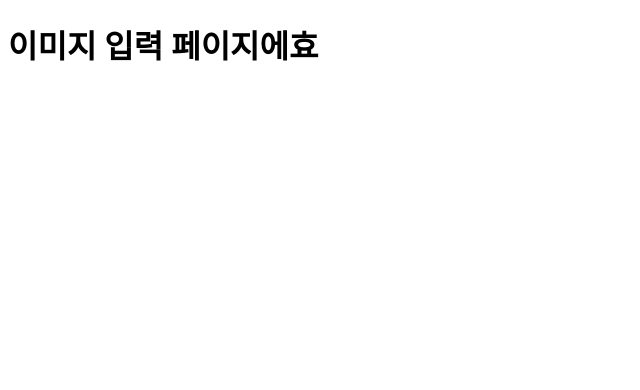
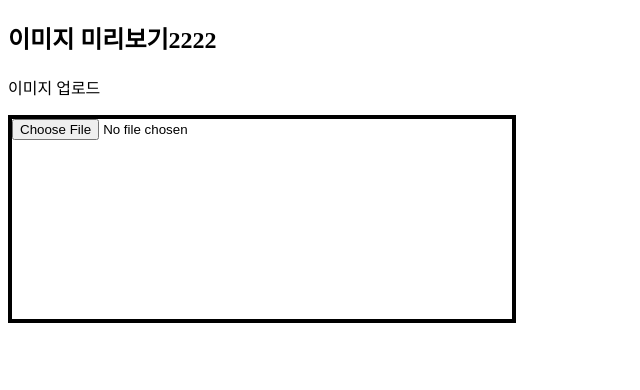
Before and after one commit to wltn716/fonteverywhere, a Django app: page /post_image in a window 1280 px wide. Shown: the top 390 px of the page, without its empty margins (0-640 px from the left). Run offline with Django 3.2, Linux system fonts and the light colour scheme; some libraries are stand-ins or nearby versions.

Commit message:
image_upload

```diff
--- /dev/null
+++ b/gungseo/static/css/post_image.css
@@ -0,0 +1,12 @@
+.img_wrap{
+	width: 300px;
+	margin-top: 50px;
+}
+.img_wrap img{
+	max-width: 100%;
+}
+#input_img{
+	width: 500px;
+	height: 200px;
+	border: 4px solid;
+}
--- a/gungseo/templates/gungseo/application.html
+++ b/gungseo/templates/gungseo/application.html
@@ -4,7 +4,9 @@
   <head>
     <title>궁서체</title>
     <link rel="stylesheet" href="{% static 'css/gungseo.css' %}">
-    <script src="https://code.jquery.com/jquery-1.10.2.js"></script>
+    <link rel="stylesheet" href="{% static 'css/post_image.css' %}">
+    <!-- <script src="https://code.jquery.com/jquery-1.10.2.js"></script> -->
+    <script type="text/javascript" src="http://code.jquery.com/jquery-3.1.0.min.js" charset="utf-8"></script>
   </head>
   <body>
     {% block content %}
--- a/gungseo/templates/gungseo/post_image.html
+++ b/gungseo/templates/gungseo/post_image.html
@@ -1,4 +1,40 @@
 {% extends 'gungseo/application.html' %}
 {% block content %}
-<h1>이미지 입력 페이지에효</h1>
+
+<h2><b>이미지 미리보기2222</b></h2>
+<div class="preview_wrap">
+	<p class="title">이미지 업로드</p>
+	<input type="file" id="input_img" />
+	<div class="img_wrap">
+    	<img id="img" />
+   </div>
+</div>
+
+<script type="text/javascript">
+	var sel_file;
+
+	$(document).ready(function(){
+		$("#input_img").on("change", handleImgFileSelect);
+	});
+
+	function handleImgFileSelect(e){
+		var files = e.target.files;
+		var filesArr = Array.prototype.slice.call(files);
+
+		filesArr.forEach(function(f){
+			if(!f.type.match("image.*")){
+				alert("확장자는 이미지 확장자만 가능합니다.");
+				return;
+			}
+
+			sel_file = f;
+
+			var reader = new FileReader();
+			reader.onload = function(e){
+				$("#img").attr("src", e.target.result);
+			}
+			reader.readAsDataURL(f);
+		});
+	}
+</script>
 {% endblock %}
```
Also changed, not shown: db.sqlite3 (added).
